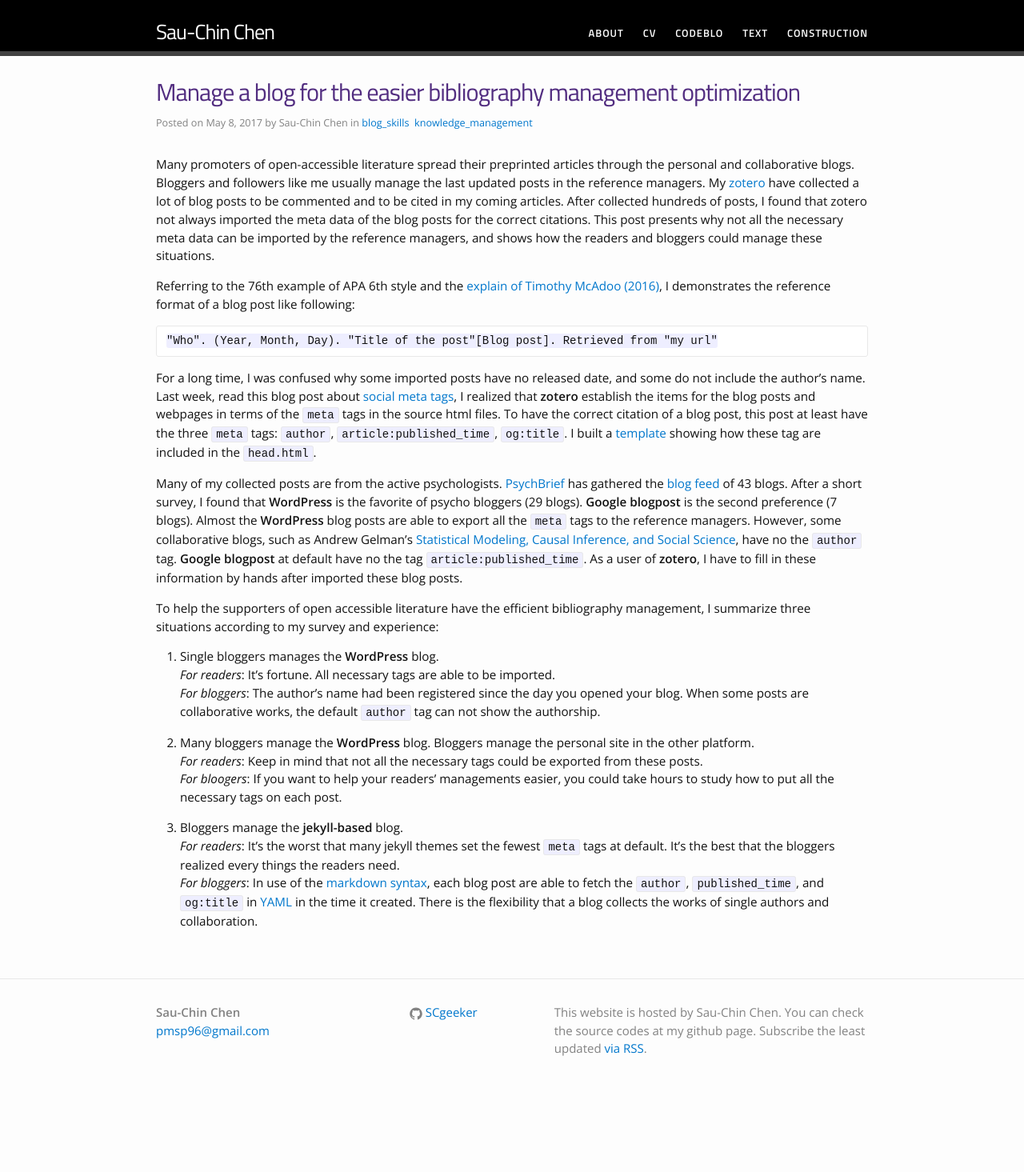
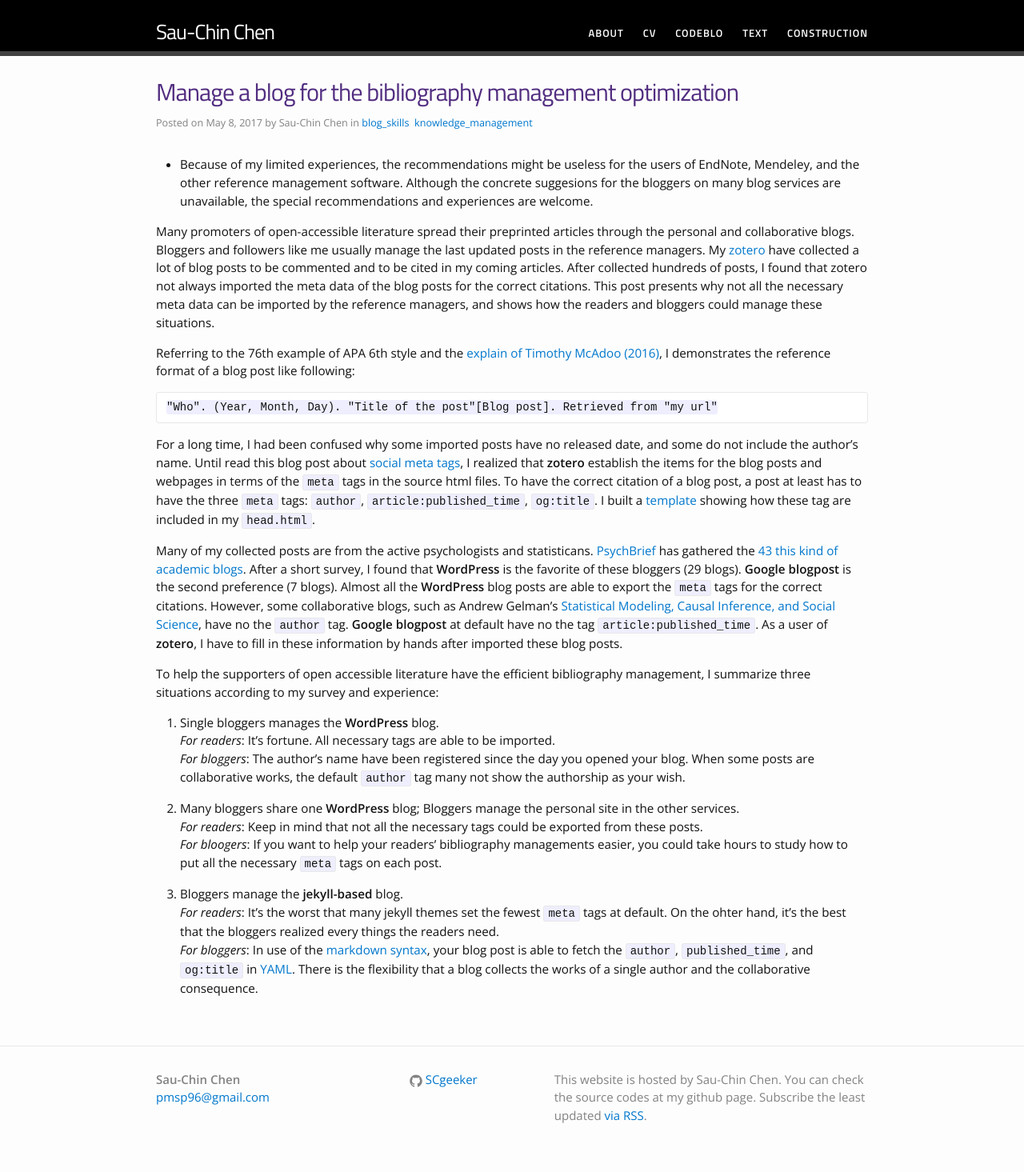
Before and after one commit to SCgeeker/SCgeeker.github.io, a Jekyll site: the page built from _posts/2017-05-08-manage-a-blog-for-the-easier-bibliography-management-optimization.md, in a window 1280 px wide. Shown: the whole page at 80% size. Built offline with Jekyll 4.4.1, drawn with Linux system fonts in a browser that asks for light colours; comment, search, counter and statistics services are not loaded; before the commit the page ends 1382 px from its top, so only the background shows below that.

Commit message:
"modified the bibliography management optimization"

```diff
--- a/_posts/2017-05-08-manage-a-blog-for-the-easier-bibliography-management-optimization.md
+++ b/_posts/2017-05-08-manage-a-blog-for-the-easier-bibliography-management-optimization.md
@@ -1,11 +1,14 @@
 ---
 layout: post
 author: Sau-Chin Chen
-title:  Manage a blog for the easier bibliography management optimization
+title:  Manage a blog for the bibliography management optimization
 date: 2017-05-08
+modified: 2017-05-09
 comments: true
 categories: [blog_skills, knowledge_management]
 ---
+
+- Because of my limited experiences, the recommendations might be useless for the users of EndNote, Mendeley, and the other reference management software. Although the concrete suggesions for the bloggers on many blog services are unavailable, the special recommendations and experiences are welcome.
 
 Many promoters of open-accessible literature spread their preprinted articles through the personal and collaborative blogs. Bloggers and followers like me usually manage the last updated posts in the reference managers. My [zotero][1] have collected a lot of blog posts to be commented and to be cited in my coming articles. After collected hundreds of posts, I found that zotero not always imported the meta data of the blog posts for the correct citations. This post presents why not all the necessary meta data can be imported by the reference managers, and shows how the readers and bloggers could manage these situations.
 
@@ -13,23 +16,23 @@ Referring to the 76th example of APA 6th style and the [explain of Timothy McAdo
 
     "Who". (Year, Month, Day). "Title of the post"[Blog post]. Retrieved from "my url"
 
-For a long time, I was confused why some imported posts have no released date, and some do not include the author's name. Last week, read this blog post about [social meta tags][3], I realized that **zotero** establish the items for the blog posts and webpages in terms of the `meta` tags in the source html files. To have the correct citation of a blog post, this post at least have the three `meta` tags: `author`, `article:published_time`, `og:title`. I built a [template][4] showing how these tag are included in the `head.html`.
+For a long time, I had been confused why some imported posts have no released date, and some do not include the author's name. Until read this blog post about [social meta tags][3], I realized that **zotero** establish the items for the blog posts and webpages in terms of the `meta` tags in the source html files. To have the correct citation of a blog post, a post at least has to have the three `meta` tags: `author`, `article:published_time`, `og:title`. I built a [template][4] showing how these tag are included in my `head.html`.
 
-Many of my collected posts are from the active psychologists. [PsychBrief][5] has gathered the [blog feed][6] of 43 blogs. After a short survey, I found that **WordPress** is the favorite of psycho bloggers (29 blogs). **Google blogpost** is the second preference (7 blogs). Almost the **WordPress** blog posts are able to export all the `meta` tags to the reference managers. However, some collaborative blogs, such as Andrew Gelman's [Statistical Modeling, Causal Inference, and Social Science][7], have no the `author` tag. **Google blogpost** at default have no the tag `article:published_time`. As a user of **zotero**, I have to fill in these information by hands after imported these blog posts.
+Many of my collected posts are from the active psychologists and statisticans. [PsychBrief][5] has gathered the [43 this kind of academic blogs][6]. After a short survey, I found that **WordPress** is the favorite of these bloggers (29 blogs). **Google blogpost** is the second preference (7 blogs). Almost all the **WordPress** blog posts are able to export the `meta` tags for the correct citations. However, some collaborative blogs, such as Andrew Gelman's [Statistical Modeling, Causal Inference, and Social Science][7], have no the `author` tag. **Google blogpost** at default have no the tag `article:published_time`. As a user of **zotero**, I have to fill in these information by hands after imported these blog posts.
 
 To help the supporters of open accessible literature have the efficient bibliography management, I summarize three situations according to my survey and experience:
 
 1. Single bloggers manages the **WordPress** blog.
 *For readers*: It's fortune. All necessary tags are able to be imported.
-*For bloggers*: The author's name had been registered since the day you opened your blog. When some posts are collaborative works, the default `author` tag can not show the authorship.
+*For bloggers*: The author's name have been registered since the day you opened your blog. When some posts are collaborative works, the default `author` tag many not show the authorship as your wish.
 
-2. Many bloggers manage the **WordPress** blog. Bloggers manage the personal site in the other platform.
+2. Many bloggers share one **WordPress** blog; Bloggers manage the personal site in the other services.
 *For readers*: Keep in mind that not all the necessary tags could be exported from these posts.
-*For bloogers*: If you want to help your readers' managements easier, you could take hours to study how to put all the necessary tags on each post.
+*For bloogers*: If you want to help your readers' bibliography managements easier, you could take hours to study how to put all the necessary `meta` tags on each post.
 
 3. Bloggers manage the **jekyll-based** blog.
-*For readers*: It's the worst that many jekyll themes set the fewest `meta` tags at default. It's the best that the bloggers realized every things the readers need.
-*For bloggers*: In use of the [markdown syntax][8], each blog post are able to fetch the `author`, `published_time`, and `og:title` in [YAML][9] in the time it created. There is the flexibility that a blog collects the works of single authors and collaboration.
+*For readers*: It's the worst that many jekyll themes set the fewest `meta` tags at default. On the ohter hand, it's the best that the bloggers realized every things the readers need.
+*For bloggers*: In use of the [markdown syntax][8], your blog post is able to fetch the `author`, `published_time`, and `og:title` in [YAML][9]. There is the flexibility that a blog collects the works of a single author and the collaborative consequence.
 
 [1]: https://www.zotero.org/
 [2]: http://blog.apastyle.org/apastyle/2016/04/how-to-cite-a-blog-post-in-apa-style.html
```
Also changed, not shown: _source/manage-a-blog-for-the-easier-bibliography-management-optimization/2017-05-08-manage-a-blog-for-the-easier-bibliography-management-optimization.Rmd (+11 -8 lines), 4 other files.
